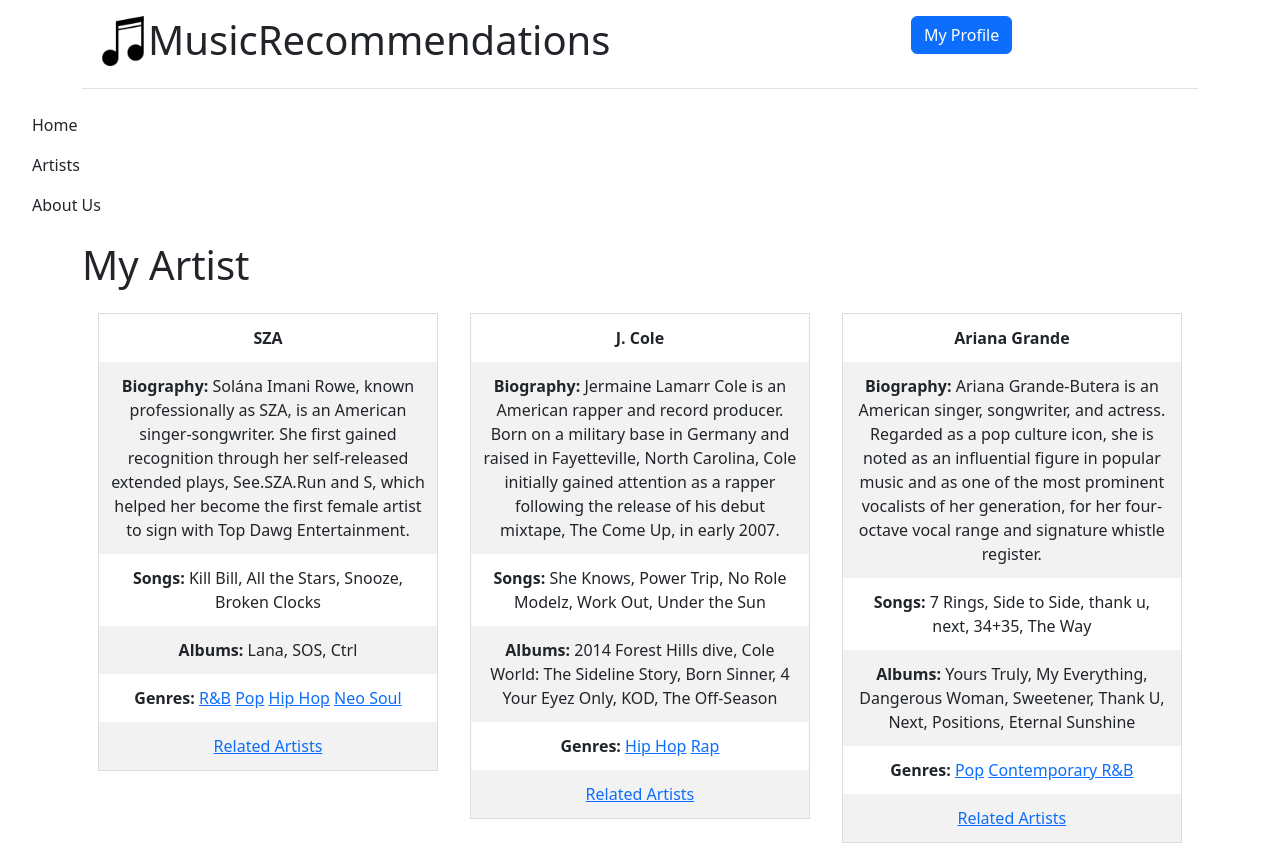
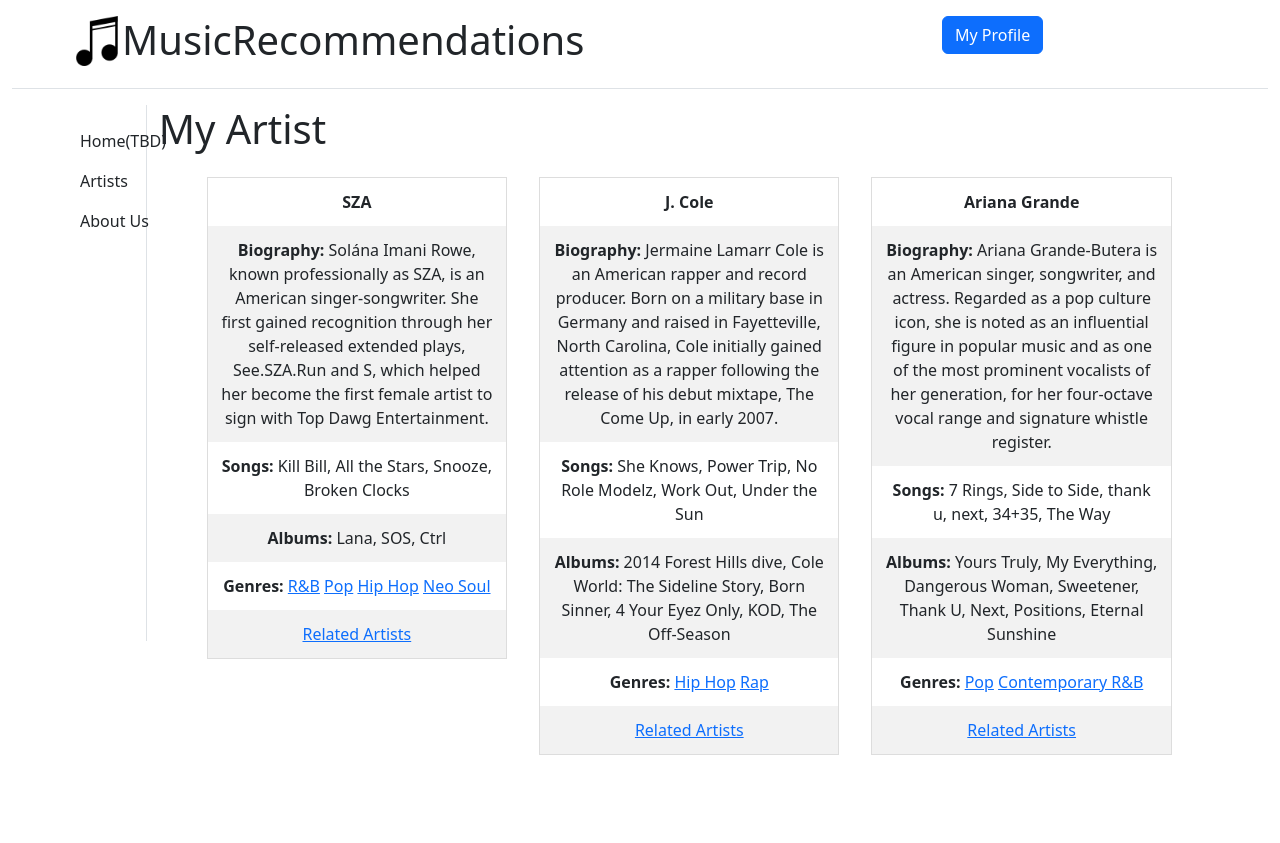
Before and after one commit to Magret7/Music-Recommendations, a Flask app: page /artists/ in a window 1280 px wide. After the commit the page ends 755 px from the top, so only its background shows below. Run offline with Flask 3, Linux system fonts and the light colour scheme.

Commit message:
Fix sidebar alignment so it doesn't shift main content beneath it.  Remove Home page until it's more developed.

```diff
--- a/main.py
+++ b/main.py
@@ -29,11 +29,12 @@
     return r
 
 
+# TODO: Flesh out home screen with content once we decide what to display there
+# @app.route('/')
+# def home():
+#     return render_template('home.html')
+
 @app.route('/')
-def home():
-    return render_template('home.html')
-
-
 @app.route('/artists/')
 def showArtist():
     return render_template('showArtists.html', artists=artists)
--- a/templates/header.html
+++ b/templates/header.html
@@ -1,7 +1,10 @@
-<div class="container">
+<div class="container-fluid">
     <header class="border-bottom p-3">
-        <div class="d-flex flex-row ">
-            <div class="d-flex col-9">   <!-- TODO: This repetition of d-flex feels jank - better way to align content in row? -->
+        <div class="row">
+            <div class="d-flex col-9">
+                <!-- This path doesn't work with the showGenre path, apparently because the url has two parts to it
+                     i.e. /genre/<genre_name>/.  No idea why that impacts this path, but it's
+                     something to resolve -->
                 <img src="../static/images/music-icon.png" id="music-icon" alt="Icon of a music note">
                 <h1>MusicRecommendations</h1>
             </div>
--- a/templates/showArtists.html
+++ b/templates/showArtists.html
@@ -19,17 +19,19 @@
 
 <body>
     {% include 'header.html' %}
-    {% include 'sidebar.html' %}
 
     <main>
-        <div class="container">
+        <div class="container-fluid p-3">
+            <div class="row">
+                {% include 'sidebar.html' %}
+                <div class="col-11">
                     <h1>My Artist</h1>
                     {% if artists == [] %}
                     <p>No Artists exist</p>
                     {% else %}
+                    <div class="row">
                     {% for artist in artists %}
-            <div class="flex-row">
-                <div class="column">
+                        <div class="column">   <!-- TODO: Why does this make it display well? -->
                             <table>
                                 <tr>
                                     <th>{{ artist.name }}</th>
@@ -53,14 +55,17 @@
                                     </td>
                                 </tr>
                                 <tr>
-                            <td><a href="{{ url_for('relatedArtists', artist_name=artist.name) }}">Related Artists</a>
+                                    <td><a href="{{ url_for('relatedArtists', artist_name=artist.name) }}">Related
+                                            Artists</a>
                                     </td>
                                 </tr>
                             </table>
                         </div>
+                        {% endfor %}
                     </div>
-            {% endfor %}
                     {% endif %}
+                </div>
+            </div>
         </div>
     </main>
 
--- a/templates/sidebar.html
+++ b/templates/sidebar.html
@@ -1,17 +1,16 @@
-<!-- TODO: This is largely based on sample code Bootstrap provides - probably needs to be refined/customized further -->
-<div class="d-flex flex-column p-3 " style="width: 280px;">
+<div class="col-1 p-3 border-end">
     <ul class="nav nav-pills flex-column mb-auto">
         <li class="nav-item">
-            <a href="{{url_for('home')}}" class="nav-link link-dark" aria-current="page">
-                Home
+            <a href="#" class="nav-link link-dark" aria-current="page">
+                Home(TBD)
             </a>
         </li>
-        <li>
+        <li class="nav-item">
             <a href="{{url_for('showArtist')}}" class="nav-link link-dark">
                 Artists
             </a>
         </li>
-        <li>
+        <li class="nav-item">
             <a href="{{url_for('about')}}" class="nav-link link-dark">
                 About Us
             </a>
```
Also changed, not shown: templates/about.html (+43 -18 lines), templates/home.html (+6 -2 lines), templates/relatedArtists.html (+6 -2 lines), templates/showGenre.html (+20 -7 lines). Lines whose indentation alone changed are shown as unchanged.
